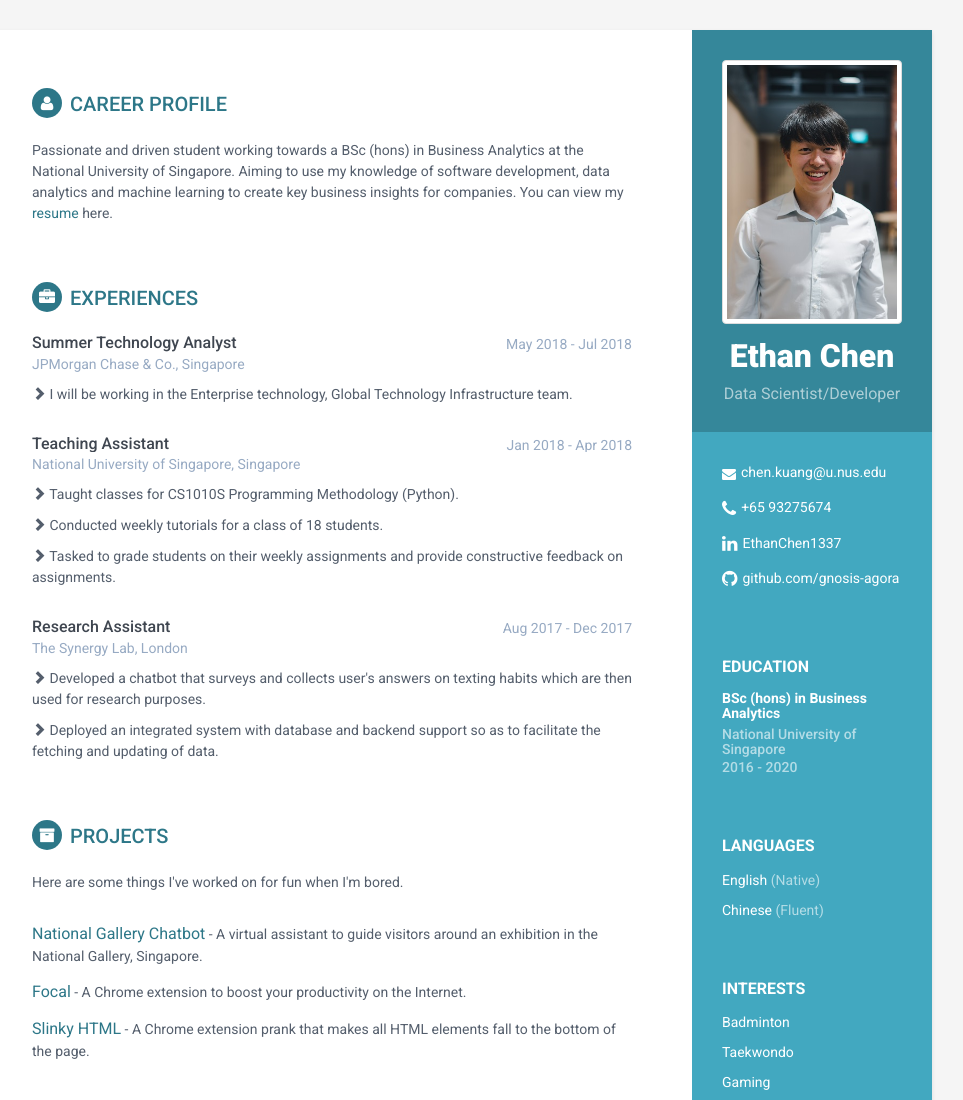
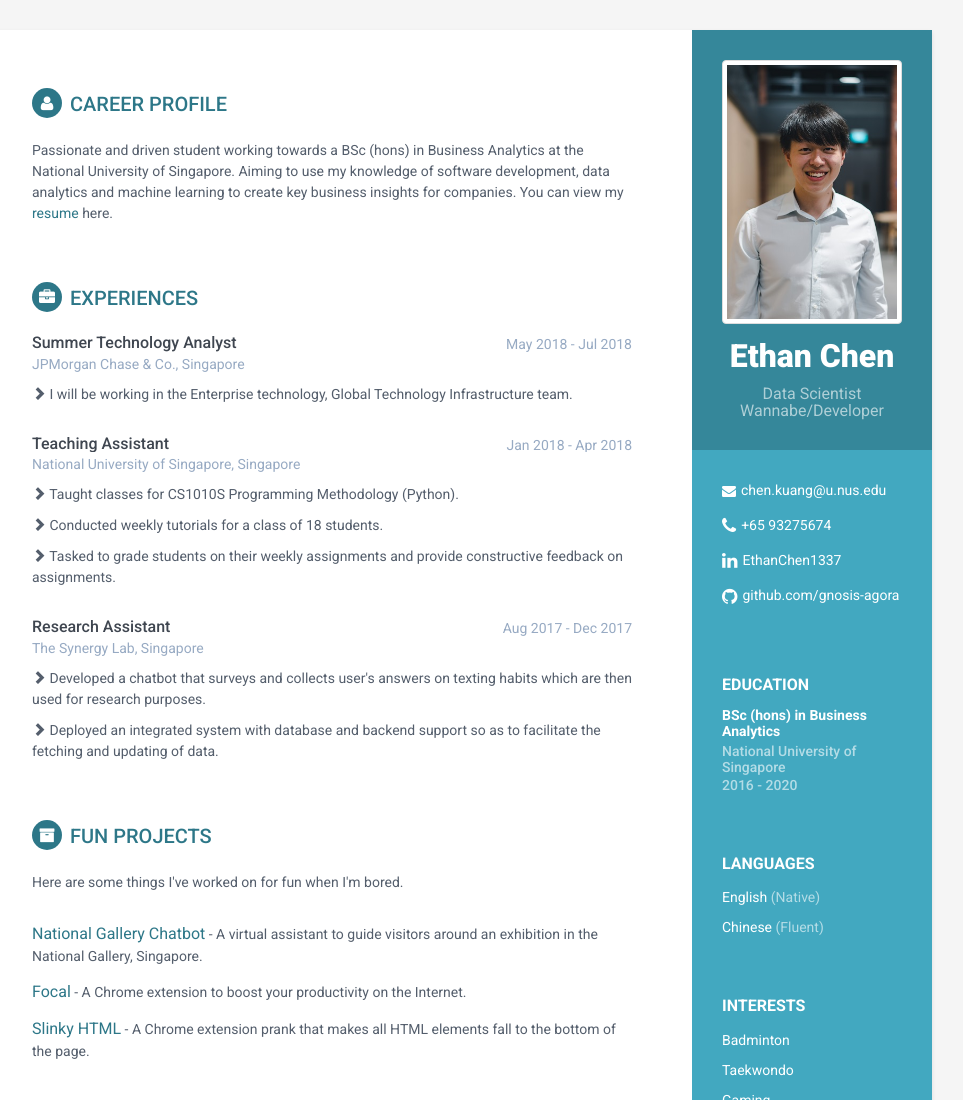
Before and after one commit to gnosis-agora/online-resume, a plain HTML site: page index.html in a window 1280 px wide. Shown: the top 1100 px of the page, without its empty margins (188-1151 px from the left). Drawn offline with Linux system fonts and the light colour scheme.

Commit message:
Edit resume wording

```diff
--- a/index.html
+++ b/index.html
@@ -31,7 +31,7 @@
             <div class="profile-container">
                 <img class="profile img-thumbnail" src="assets/images/profile.JPG" alt="" />
                 <h1 class="name">Ethan Chen</h1>
-                <h3 class="tagline">Data Scientist/Developer</h3>
+                <h3 class="tagline">Data Scientist Wannabe/Developer</h3>
             </div><!--//profile-container-->
 
             <div class="contact-container container-block">
@@ -116,7 +116,7 @@
                             <h3 class="job-title">Research Assistant</h3>
                             <div class="time">Aug 2017 - Dec 2017</div>
                         </div><!--//upper-row-->
-                        <div class="company">The Synergy Lab, London</div>
+                        <div class="company">The Synergy Lab, Singapore</div>
                     </div><!--//meta-->
                     <div class="details">
                         <p><i class="glyphicon glyphicon-chevron-right"></i> Developed a chatbot that surveys and collects user's answers on texting habits which are then used for research purposes.</p>
@@ -128,7 +128,7 @@
             </section><!--//section-->
 
             <section class="section projects-section">
-                <h2 class="section-title"><i class="fa fa-archive"></i>Projects</h2>
+                <h2 class="section-title"><i class="fa fa-archive"></i>Fun Projects</h2>
                 <div class="intro">
                     <p>Here are some things I've worked on for fun when I'm bored.</p>
                 </div><!--//intro-->
```
